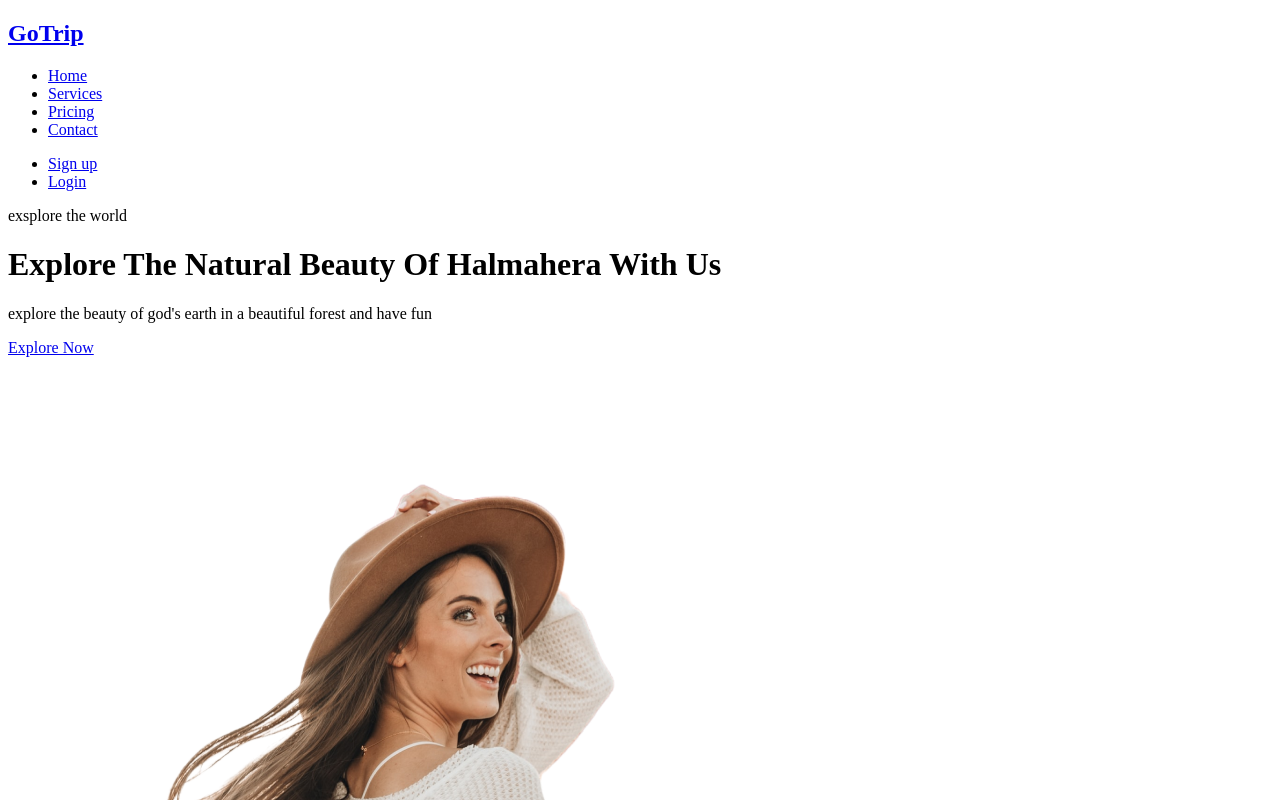
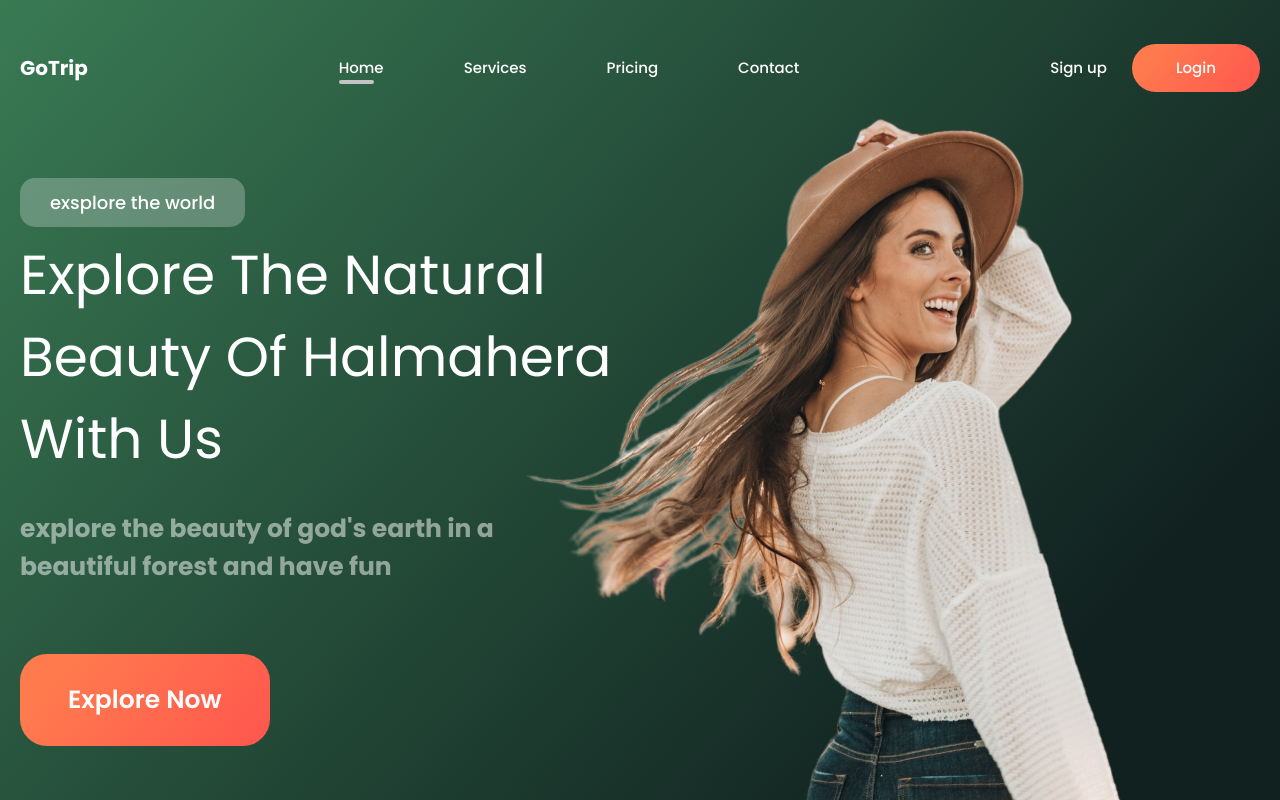
Before and after one commit to AleXVBulatov/travel-project, a plain HTML site: page index.html in a window 1280 px wide. Shown: the top 800 px of the page. Drawn offline with nearby package versions, Linux system fonts and the light colour scheme; the site is published under a folder, as on GitHub Pages, so addresses that start at the root find nothing.

Commit message:
Corrected link

```diff
--- a/index.html
+++ b/index.html
@@ -3,9 +3,9 @@
   <head>
     <meta charset="UTF-8" />
     <meta http-equiv="X-UA-Compatible" content="IE=edge" />
-    <!-- <meta name="viewport" content="width=device-width, initial-scale=1.0" /> -->
+    <meta name="viewport" content="width=device-width, initial-scale=1.0" />
     <title>Travel project</title>
-    <link rel="stylesheet" href="/css/main.css" />
+    <link rel="stylesheet" href="./css/main.css" />
     <link rel="stylesheet" href="https://cdnjs.cloudflare.com/ajax/libs/OwlCarousel2/2.3.4/assets/owl.carousel.min.css" integrity="sha512-tS3S5qG0BlhnQROyJXvNjeEM4UpMXHrQfTGmbQ1gKmelCxlSEBUaxhRBj/EFTzpbP4RVSrpEikbmdJobCvhE3g==" crossorigin="anonymous" referrerpolicy="no-referrer" />
     <link rel="stylesheet" href="https://cdnjs.cloudflare.com/ajax/libs/OwlCarousel2/2.3.4/assets/owl.theme.default.css" integrity="sha512-OTcub78R3msOCtY3Tc6FzeDJ8N9qvQn1Ph49ou13xgA9VsH9+LRxoFU6EqLhW4+PKRfU+/HReXmSZXHEkpYoOA==" crossorigin="anonymous" referrerpolicy="no-referrer" />
   </head>
@@ -15,7 +15,7 @@
         <div class="header__top">
           <nav class="nav">
             <div class="nav__logo">
-              <h2 class="logo"><a href="#!">GoTrip</a></h2>
+              <h2 class="logo"><a href="#">GoTrip</a></h2>
             </div>
             <ul class="nav__list">
               <li><a href="/" class="active">Home</a></li>
```
